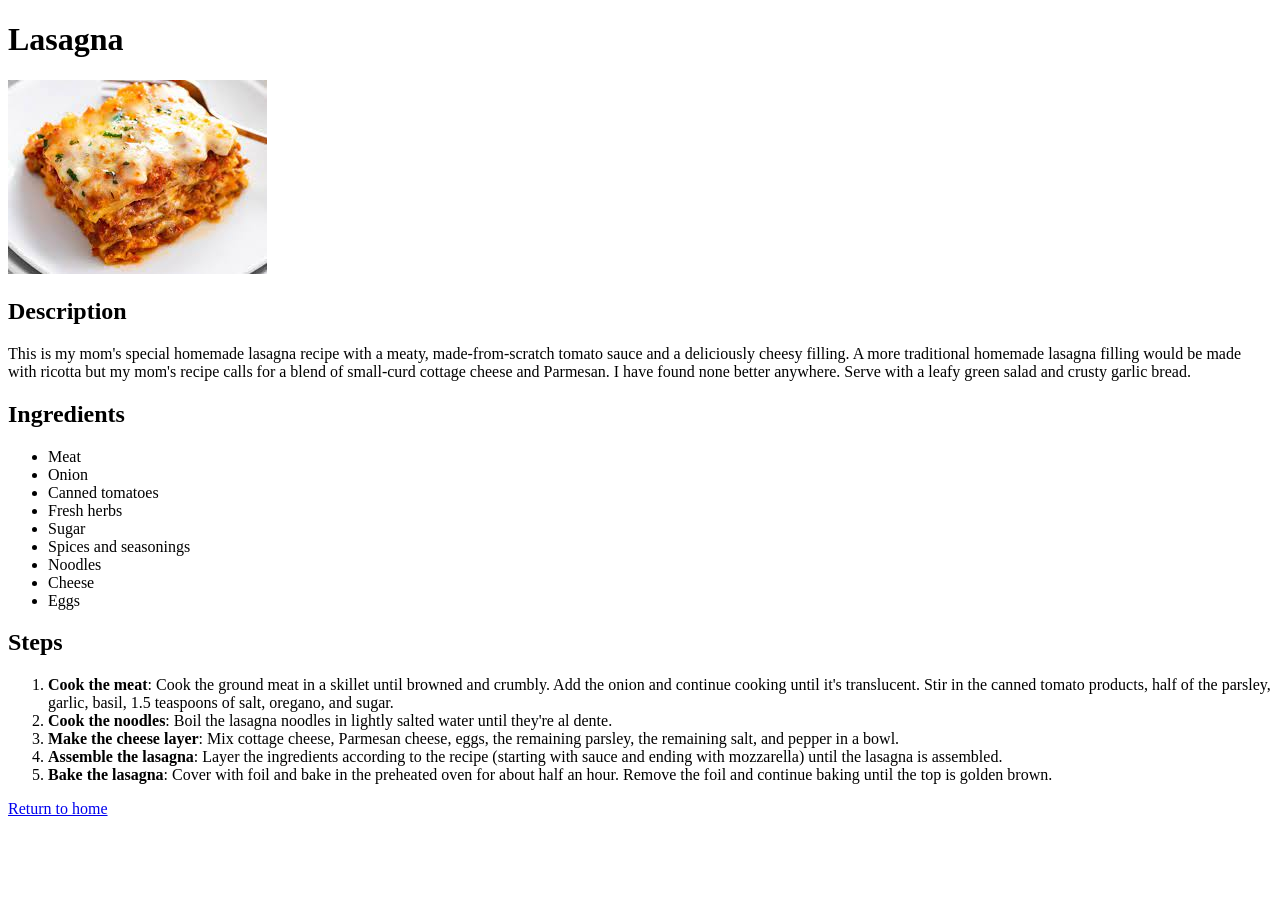
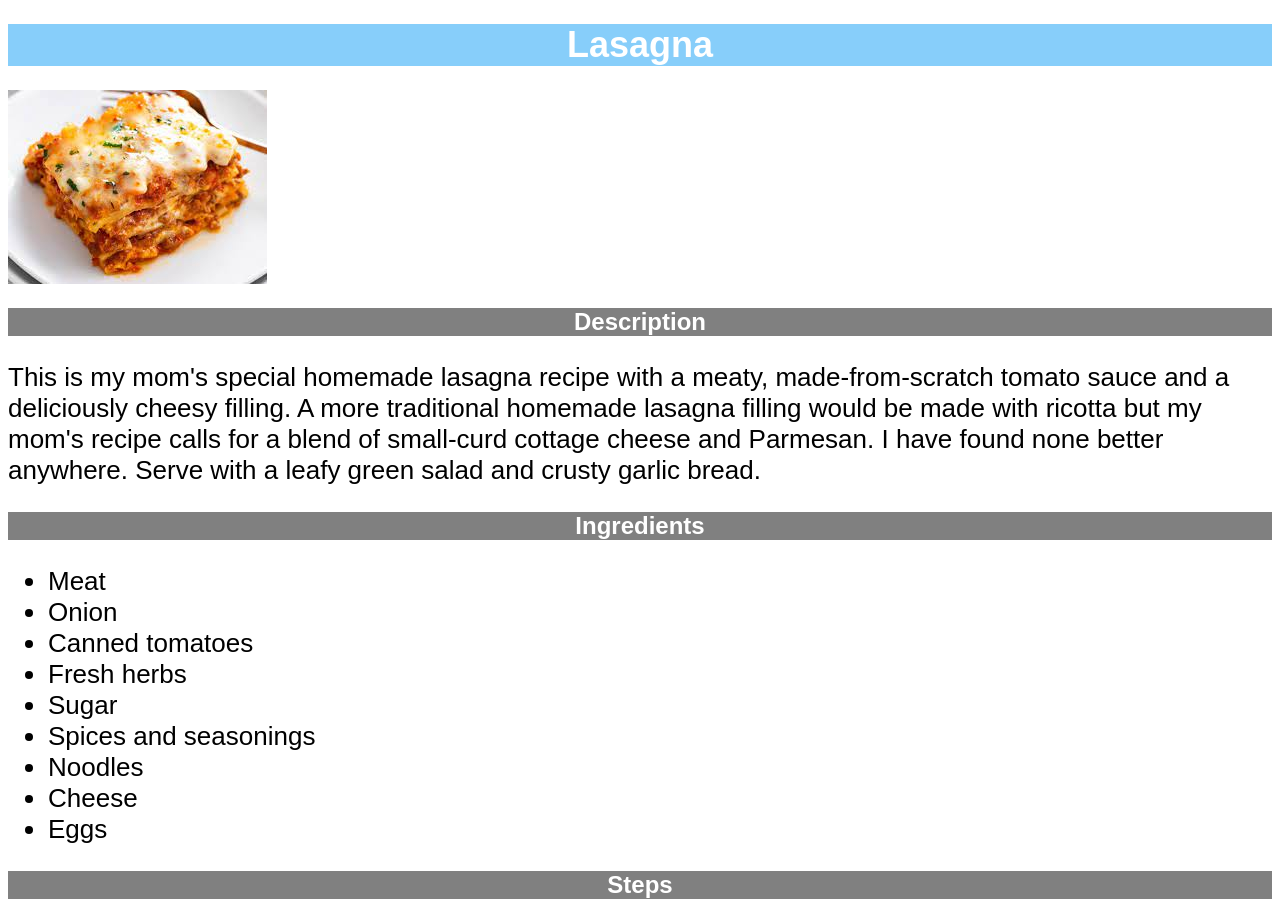
Before and after one commit to rzv3/odin-recipes, a plain HTML site: page recipes/lasagna.html in a window 1280 px wide. Shown: the top 922 px of the page. Before the commit the page ends 826 px from the top, so only its background shows below. Drawn offline with Linux system fonts and the light colour scheme.

Commit message:
Style the webpage

```diff
--- a/recipes/lasagna.html
+++ b/recipes/lasagna.html
@@ -3,6 +3,7 @@
     <head>
         <meta charset="UTF-8">
         <title>Lasagna</title>
+        <link rel="stylesheet" href="../style.css">
     </head>
     <body>
         <h1>Lasagna</h1>
@@ -30,6 +31,6 @@
             <li><strong>Bake the lasagna</strong>: Cover with foil and bake in the preheated oven for about half an hour. Remove the foil and continue baking until the top is golden brown.</li>
 
         </ol>
-        <a href="../index.html">Return to home</a>
+        <a class="return" href="../index.html">Return to home</a>
     </body>
 </html>
--- /dev/null
+++ b/style.css
@@ -0,0 +1,37 @@
+* {
+    font-family: sans-serif;
+}
+
+h1 {
+    background-color: lightskyblue;
+    text-align: center;
+    font-size:36px ;
+    color: white;
+}
+
+ul,
+ol {
+    font-size: 26px;
+    color: black;
+}
+
+li {
+    color: black;
+}
+
+h2 {
+    color: white;
+    background-color: grey;
+    text-align: center;
+}
+
+.return {
+    text-align: center;
+    font-family: monospace;
+    color: red;
+    font-size: 26px;
+}
+
+p {
+    font-size: 26px;
+}
```
Also changed, not shown: index.html (+1 -0 lines), recipes/lava-cake.html (+2 -1 lines), recipes/soup.html (+2 -1 lines).
